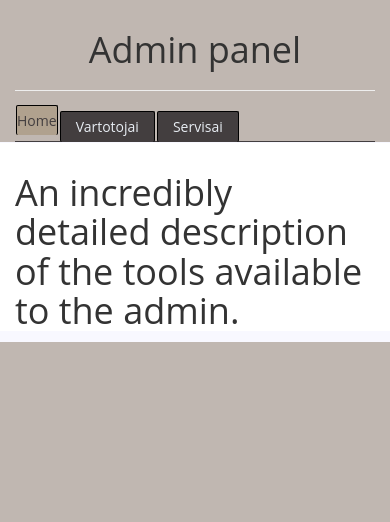
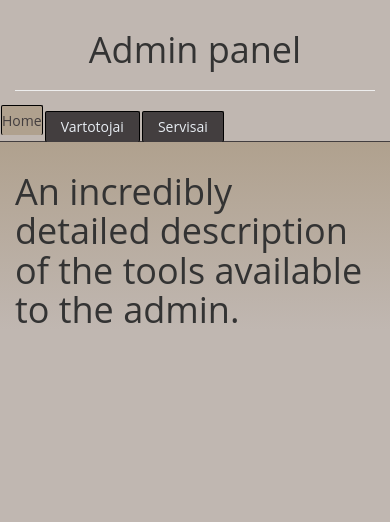
Before and after one commit to mantdon/fictional-happiness, a Symfony app: template templates/Admin/Home/admin_home.html.twig in a window 390 px wide. Shown: the part 322-844 px from the top of the page. Run offline with Twig, Linux system fonts and the light colour scheme; the template is opened without the code that fills it, so the values that code supplies are empty; style sheets or scripts are compiled from the project's sources; some libraries are stand-ins or nearby versions.

Commit message:
Removed hardcoded styling. Added classes for styling areas.

```diff
--- a/templates/Admin/base.html.twig
+++ b/templates/Admin/base.html.twig
@@ -3,8 +3,9 @@
 {% block content %}
     <h1 class="text-center">Admin panel</h1>
     <hr>
+    <div class="admin">
         <div class="row">
-        <div class="col-sm-12">
+            <div class="col-sm-12 top-content">
                 {% block panels %}
                     {% include 'Admin/admin_panels.html.twig' with {
                         home_active: 'true'
@@ -12,12 +13,11 @@
                 {% endblock %}
             </div>
         </div>
-    <div class="row h-100" style="background-color: ghostwhite">
-        <div class="col-sm-2"></div>
-        <div class="col-sm-8" style="background-color: white; padding-top: 10px">
+        <div class="row h-100">
+            <div class="col-sm-12 bottom-content">
                 {% block panel_content %}
                 {% endblock %}
             </div>
-        <div class="col-sm-2"></div>
+        </div>
     </div>
 {% endblock %}
```
Lines whose indentation alone changed are shown as unchanged.
